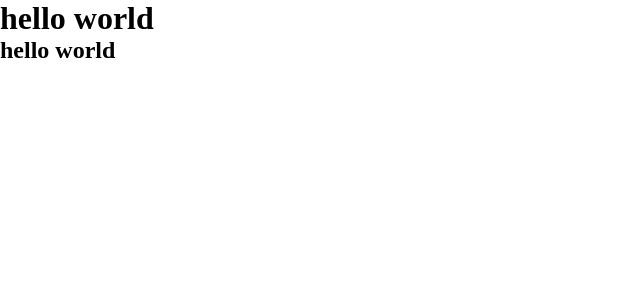
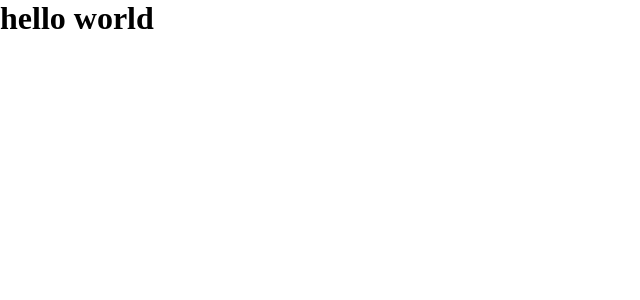
Before and after one commit to peter-centini/Les-Resistants-Francais, a React (Create React App) app: page / in a window 1280 px wide. Shown: the top 300 px of the page, without its empty margins (0-640 px from the left). Built offline with nearby package versions, Linux system fonts and the light colour scheme; a web font is replaced by a local one.

Commit message:
1er push

```diff
--- a/src/App.jsx
+++ b/src/App.jsx
@@ -4,7 +4,7 @@ function App() {
   return (
     <div className="App">
      <h1>hello world</h1>
-     <h2>hello world</h2>
+
     </div>
   );
 }
```
Also changed, not shown: src/pages/Access.jsx (+8 -3 lines).
